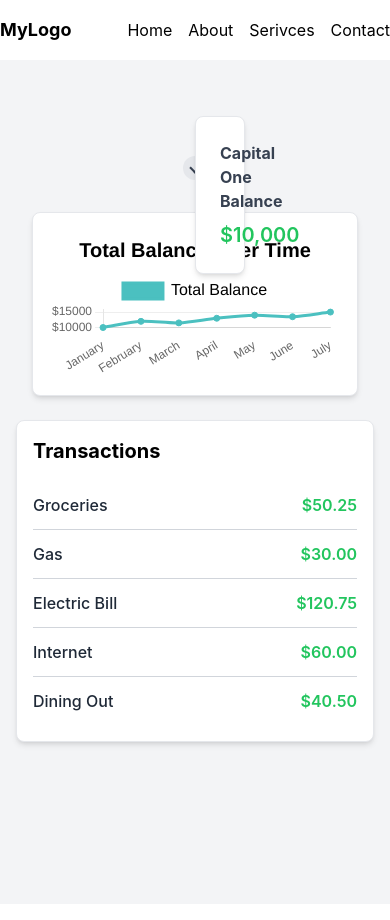
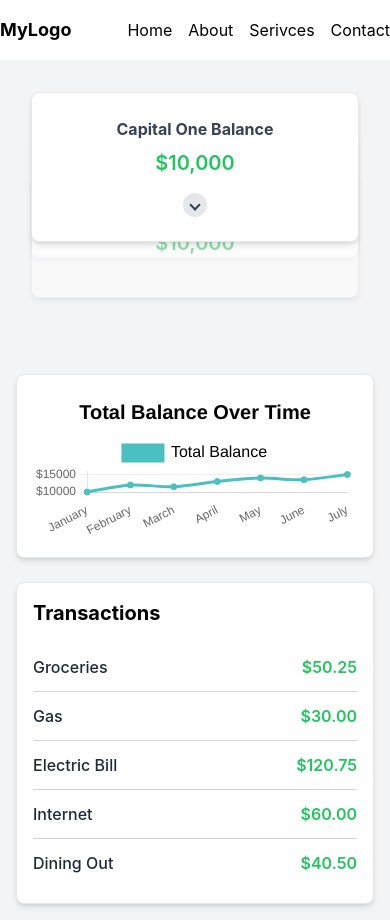
Before and after one commit to gheath340/Financial-Tracker, a React (Create React App) app: page / in a window 390 px wide. Built offline with nearby package versions, Linux system fonts and the light colour scheme.

Commit message:
working out cards for mobile

```diff
--- a/src/components/total-expense-income.jsx
+++ b/src/components/total-expense-income.jsx
@@ -14,36 +14,39 @@
       setActiveIndex((prevIndex) => (prevIndex + 1) % cards.length);
     };
 
-    const handlePrev = () => {
-      setActiveIndex(
-        (prevIndex) => (prevIndex - 1 + cards.length) % cards.length
-      );
-    };
-
     return (
-      <nav className="h-1/4 my-4">
-        <div className="mx-auto flex flex-col sm:flex-row justify-center items-center h-full space-y-4 sm:space-y-0">
+      <nav className="my-4">
+        <div className="mx-auto sm:flex justify-center items-center h-full ">
           {/* Cards: Display Stacked on Small Screens, Side-by-Side on Large Screens */}
-          <div className="mx-4 p-6">
+          <div className="sm:mx-4 sm:p-6">
             {/* Mobile Stacked Cards with Navigation */}
-            <div className="sm:hidden flex flex-col items-center space-y-4 relative">
+            <div className="relative h-[250px] w-full sm:hidden overflow-hidden">
               {cards.map((card, index) => (
-                <div
+                <button
                   key={index}
-                  className={`text-center bg-white shadow-md w-full p-6 rounded-lg border border-gray-200 absolute top-0 left-0 w-full transition-all duration-300 ${
-                    index === activeIndex ? 'z-10 opacity-100' : 'z-0 opacity-0'
+                  onClick={handleNext}
+                  className={`absolute inset-x-0 mx-auto text-center bg-white shadow-md w-11/12 p-6 rounded-lg border border-gray-200 ${
+                    index === activeIndex ? 'z-10 opacity-100' : 'z-0 opacity-50'
                   }`}
                   style={{
-                    transform: `translateY(${(index - activeIndex) * 100}px)`,
-                    transition: 'transform 0.3s ease-in-out',
+                    transform: index >= activeIndex
+                      ? `translateY(${(index - activeIndex) * 40}px)` // Normal stacking below
+                      : `translateY(${(cards.length + index - activeIndex) * 40}px)`, // Bottom-to-top transition
+                    transition: 'transform 0.3s ease-in-out, opacity 0.3s ease',
                   }}
-                >
+                  >
                   <p className="font-bold text-gray-700 mb-2">{card.title}</p>
-                  <p className="text-xl font-semibold text-green-500">{card.balance}</p>
-                </div>
+                  <p className="text-xl font-semibold text-green-500 mb-4">{card.balance}</p>
+                  {index === activeIndex && (
+                    <div className="flex justify-center mt-2">
+                      <div className="bg-gray-200 p-2 rounded-full hover:bg-gray-300 transition transform rotate-90">
+                        <div className="w-2 h-2 border-t-2 border-r-2 border-gray-700 transform rotate-45"></div>
+                      </div>
+                    </div>
+                  )}
+                </button>
               ))}
             </div>
-
             {/* Desktop Cards Displayed Side-by-Side */}
             <div className="sm:flex hidden justify-between items-stretch">
               {cards.map((card, index) => (
@@ -56,15 +59,6 @@
                 </div>
               ))}
             </div>
-          </div>
-          {/* Button Controls on Small Screens */}
-          <div className="flex sm:hidden space-x-4 mb-4">
-            <button
-              onClick={handleNext}
-              className="bg-gray-200 p-2 rounded-full hover:bg-gray-300 transition transform rotate-90"
-            >
-              <div className="w-2 h-2 border-t-2 border-r-2 border-gray-700 transform rotate-45"></div>
-            </button>
           </div>
         </div>
       </nav>
--- a/src/pages/homePage.js
+++ b/src/pages/homePage.js
@@ -8,7 +8,7 @@
     <>
       <NavBar />
         <div className='flex flex-col lg:flex-row bg-gray-100 min-h-screen p-4'>
-          <div className="flex flex-col w-full lg:w-2/3 px-4 space-y-4">
+          <div className="flex flex-col w-full lg:w-2/3 lg:px-4 space-y-4">
             <TotalExpenseIncome />
             <TotalLineGraph />
           </div>
```
